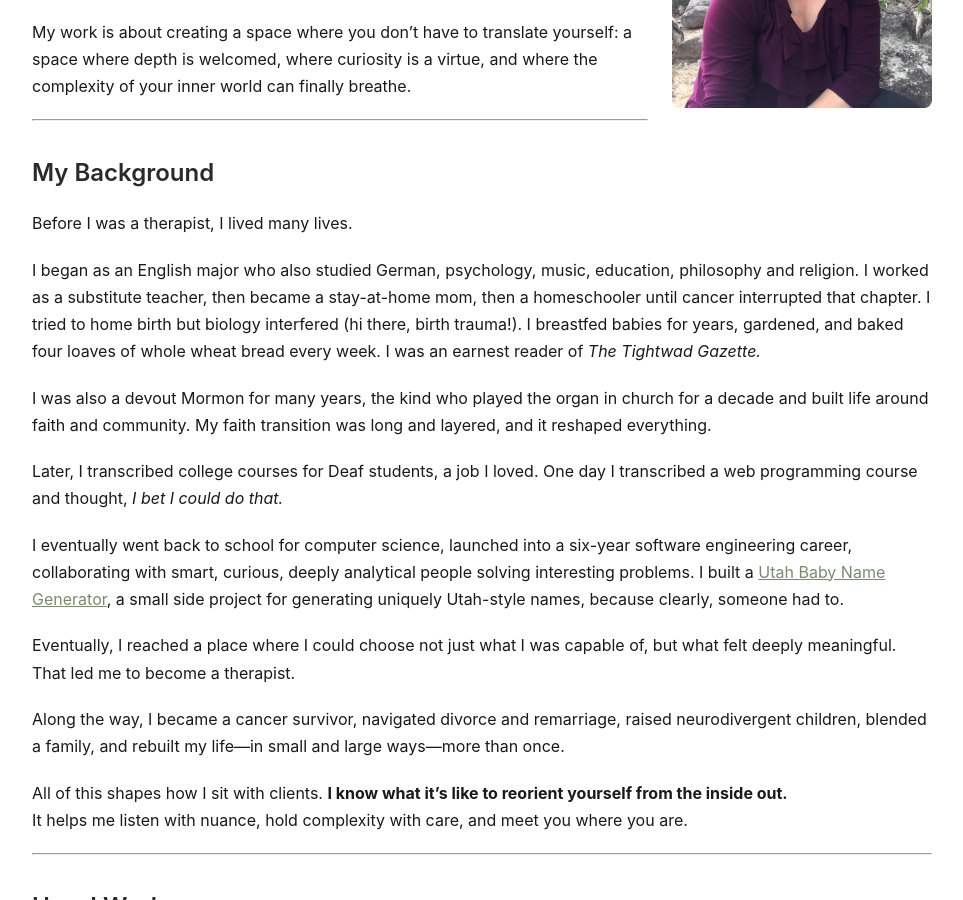
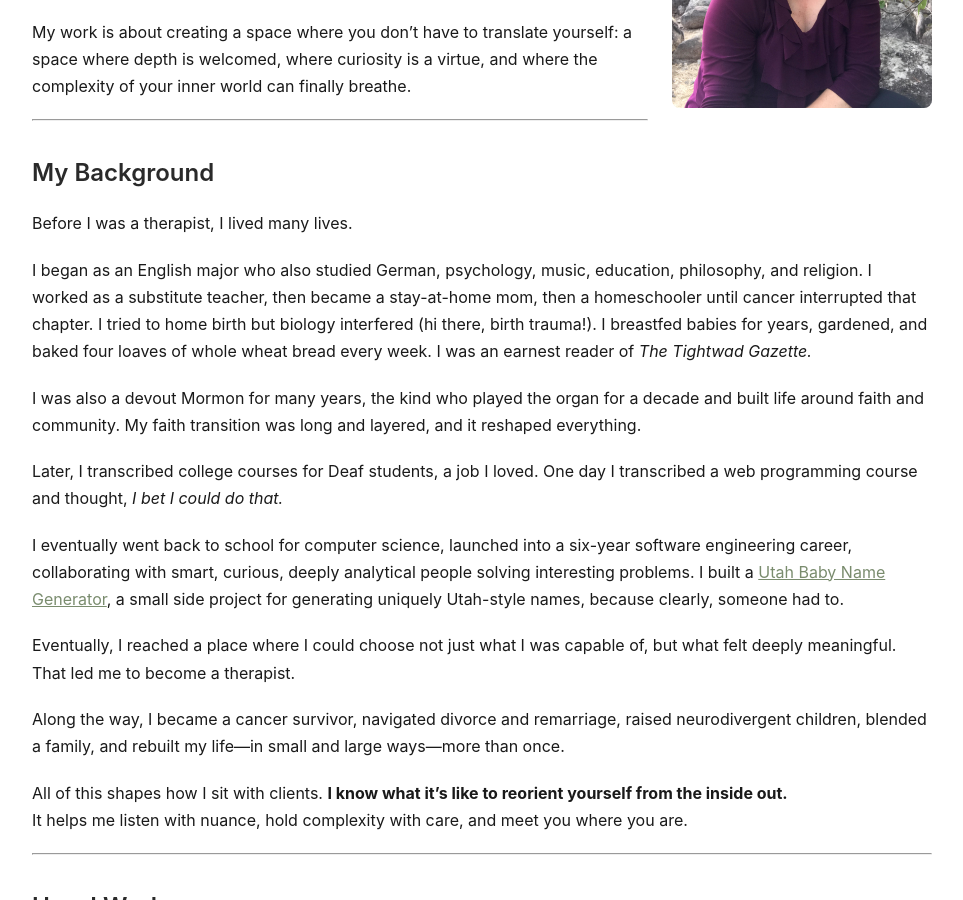
Before and after one commit to SaraRands/sararands-site, a Jekyll site: the page built from about.md, in a window 1280 px wide and 900 px high, scrolled down 419 px. Shown: the whole window, without its empty margins (158-1121 px from the left). Built offline with Jekyll 4.4.1, drawn with Linux system fonts in a browser that asks for light colours.

```diff
--- a/about.md
+++ b/about.md
@@ -20,9 +20,9 @@ My work is about creating a space where you don’t have to translate yourself:
 
 Before I was a therapist, I lived many lives.
 
-I began as an English major who also studied German, psychology, music, education, philosophy and religion. I worked as a substitute teacher, then became a stay-at-home mom, then a homeschooler until cancer interrupted that chapter. I tried to home birth but biology interfered (hi there, birth trauma!). I breastfed babies for years, gardened, and baked four loaves of whole wheat bread every week. I was an earnest reader of *The Tightwad Gazette.*
+I began as an English major who also studied German, psychology, music, education, philosophy, and religion. I worked as a substitute teacher, then became a stay-at-home mom, then a homeschooler until cancer interrupted that chapter. I tried to home birth but biology interfered (hi there, birth trauma!). I breastfed babies for years, gardened, and baked four loaves of whole wheat bread every week. I was an earnest reader of *The Tightwad Gazette.*
 
-I was also a devout Mormon for many years, the kind who played the organ in church for a decade and built life around faith and community. My faith transition was long and layered, and it reshaped everything.
+I was also a devout Mormon for many years, the kind who played the organ for a decade and built life around faith and community. My faith transition was long and layered, and it reshaped everything.
 
 Later, I transcribed college courses for Deaf students, a job I loved. One day I transcribed a web programming course and thought, *I bet I could do that.*
 
```
Also changed, not shown: index.md (+1 -0 lines), 1 other file.
